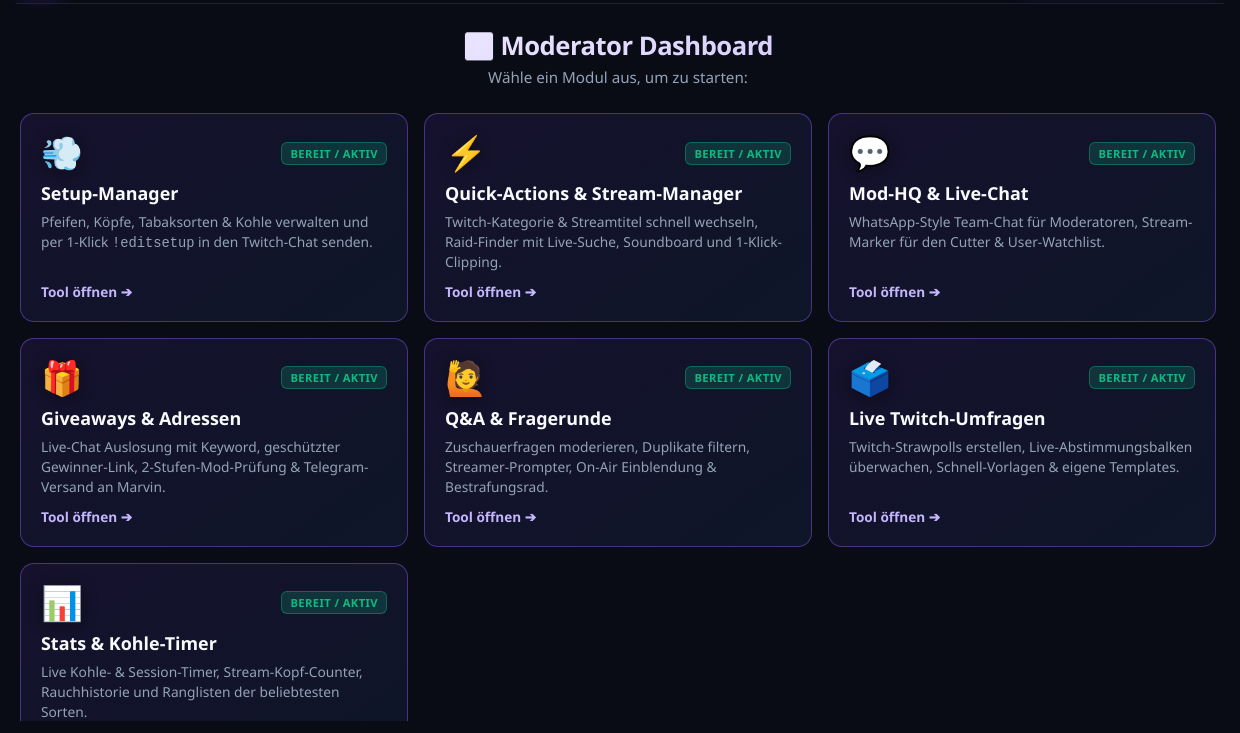
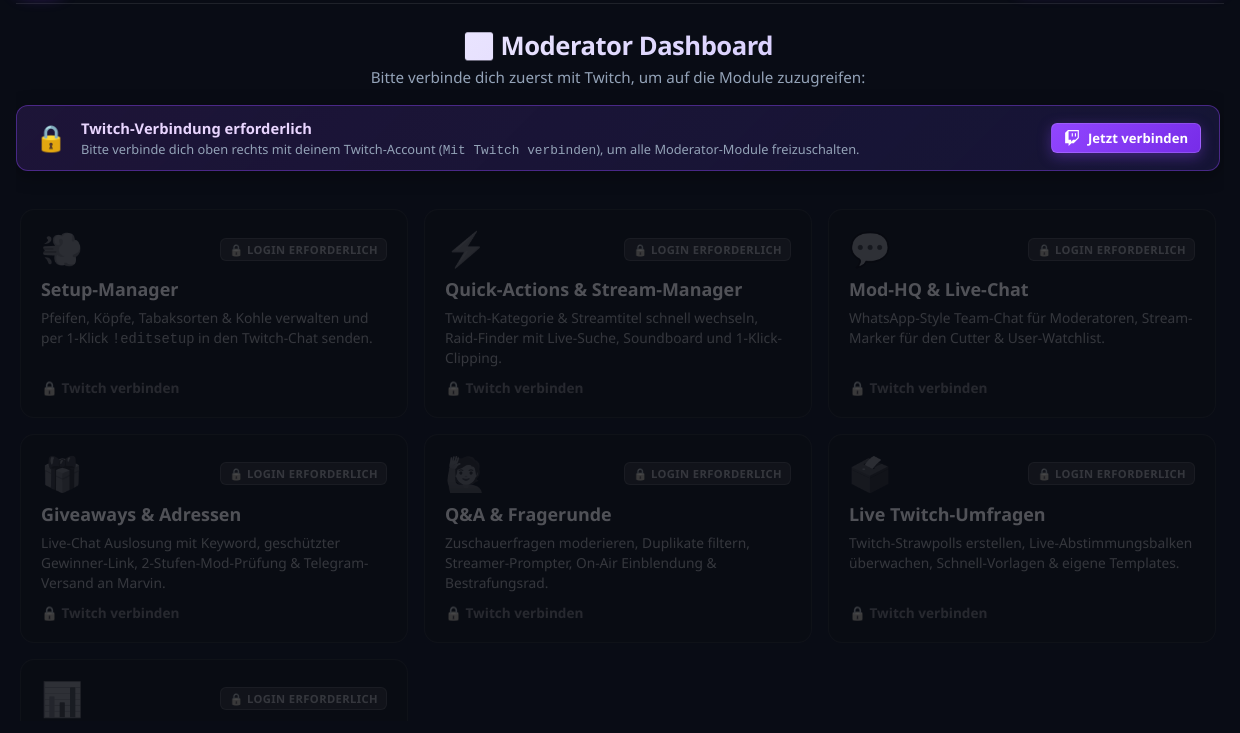
Before and after one commit to BazZTee/shishawg-mod-setup-tool, an Electron app: page src/renderer/index.html in a window 1240 px wide. Shown: the part 67-800 px from the top of the page. Drawn offline with Linux system fonts and the light colour scheme; no server answers.

Commit message:
Fix null-ref in checkTwitchAuth and ensure initial locked state for landing module tiles

```diff
--- a/src/renderer/index.html
+++ b/src/renderer/index.html
@@ -75,7 +75,7 @@
           <p class="landing-subtitle">Wähle ein Modul aus, um zu starten:</p>
         </div>
 
-        <div id="landing-twitch-banner" class="landing-twitch-alert hidden">
+        <div id="landing-twitch-banner" class="landing-twitch-alert">
           <div class="landing-alert-icon">🔒</div>
           <div class="landing-alert-content">
             <strong>Twitch-Verbindung erforderlich</strong>
@@ -89,99 +89,99 @@
 
         <div class="hub-tiles-grid">
           <!-- Tile 1: Setup-Manager -->
-          <div class="hub-tile-card active-module" data-target="view-setup" tabindex="0" role="button">
+          <div class="hub-tile-card locked" data-target="view-setup" tabindex="0" role="button" aria-disabled="true">
             <div class="tile-header">
               <span class="tile-icon">💨</span>
-              <span class="tile-badge ready">Bereit / Aktiv</span>
+              <span class="tile-badge locked">🔒 Login erforderlich</span>
             </div>
             <h3>Setup-Manager</h3>
             <p>Pfeifen, Köpfe, Tabaksorten &amp; Kohle verwalten und per 1-Klick <code>!editsetup</code> in den Twitch-Chat senden.</p>
             <div class="tile-action">
-              <span>Tool öffnen ➔</span>
+              <span>🔒 Twitch verbinden</span>
             </div>
           </div>
 
           <!-- Tile 2: Quick-Actions & Stream-Manager -->
-          <div class="hub-tile-card active-module" data-target="view-quickactions" tabindex="0" role="button">
+          <div class="hub-tile-card locked" data-target="view-quickactions" tabindex="0" role="button" aria-disabled="true">
             <div class="tile-header">
               <span class="tile-icon">⚡</span>
-              <span class="tile-badge ready">Bereit / Aktiv</span>
+              <span class="tile-badge locked">🔒 Login erforderlich</span>
             </div>
             <h3>Quick-Actions &amp; Stream-Manager</h3>
             <p>Twitch-Kategorie &amp; Streamtitel schnell wechseln, Raid-Finder mit Live-Suche, Soundboard und 1-Klick-Clipping.</p>
             <div class="tile-action">
-              <span>Tool öffnen ➔</span>
+              <span>🔒 Twitch verbinden</span>
             </div>
           </div>
 
           <!-- Tile 3: Mod-HQ & Live-Chat -->
-          <div class="hub-tile-card active-module" data-target="view-modchat" tabindex="0" role="button">
+          <div class="hub-tile-card locked" data-target="view-modchat" tabindex="0" role="button" aria-disabled="true">
             <div class="tile-header">
               <span class="tile-icon">💬</span>
               <div style="display:flex; align-items:center; gap:6px;">
                 <span id="hub-modchat-unread" class="tile-unread-counter hidden">0</span>
-                <span class="tile-badge ready">Bereit / Aktiv</span>
+                <span class="tile-badge locked">🔒 Login erforderlich</span>
               </div>
             </div>
             <h3>Mod-HQ &amp; Live-Chat</h3>
             <p>WhatsApp-Style Team-Chat für Moderatoren, Stream-Marker für den Cutter &amp; User-Watchlist.</p>
             <div class="tile-action">
-              <span>Tool öffnen ➔</span>
+              <span>🔒 Twitch verbinden</span>
             </div>
           </div>
 
           <!-- Tile 4: Giveaways & Adressen -->
-          <div class="hub-tile-card active-module" data-target="view-giveaways" tabindex="0" role="button">
+          <div class="hub-tile-card locked" data-target="view-giveaways" tabindex="0" role="button" aria-disabled="true">
             <div class="tile-header">
               <span class="tile-icon">🎁</span>
-              <span class="tile-badge ready">Bereit / Aktiv</span>
+              <span class="tile-badge locked">🔒 Login erforderlich</span>
             </div>
             <h3>Giveaways &amp; Adressen</h3>
             <p>Live-Chat Auslosung mit Keyword, geschützter Gewinner-Link, 2-Stufen-Mod-Prüfung &amp; Telegram-Versand an Marvin.</p>
             <div class="tile-action">
-              <span>Tool öffnen ➔</span>
+              <span>🔒 Twitch verbinden</span>
             </div>
           </div>
 
           <!-- Tile 5: Q&A & Fragerunde -->
-          <div class="hub-tile-card active-module" data-target="view-qna" tabindex="0" role="button">
+          <div class="hub-tile-card locked" data-target="view-qna" tabindex="0" role="button" aria-disabled="true">
             <div class="tile-header">
               <span class="tile-icon">🙋</span>
               <div style="display:flex; align-items:center; gap:6px;">
                 <span id="hub-qna-unread" class="tile-unread-counter hidden">0</span>
-                <span class="tile-badge ready">Bereit / Aktiv</span>
+                <span class="tile-badge locked">🔒 Login erforderlich</span>
               </div>
             </div>
             <h3>Q&amp;A &amp; Fragerunde</h3>
             <p>Zuschauerfragen moderieren, Duplikate filtern, Streamer-Prompter, On-Air Einblendung &amp; Bestrafungsrad.</p>
             <div class="tile-action">
-              <span>Tool öffnen ➔</span>
+              <span>🔒 Twitch verbinden</span>
             </div>
           </div>
 
           <!-- Tile 6: Live Twitch-Umfragen -->
-          <div class="hub-tile-card active-module" data-target="view-polls" tabindex="0" role="button">
+          <div class="hub-tile-card locked" data-target="view-polls" tabindex="0" role="button" aria-disabled="true">
             <div class="tile-header">
               <span class="tile-icon">🗳️</span>
-              <span class="tile-badge ready">Bereit / Aktiv</span>
+              <span class="tile-badge locked">🔒 Login erforderlich</span>
             </div>
             <h3>Live Twitch-Umfragen</h3>
             <p>Twitch-Strawpolls erstellen, Live-Abstimmungsbalken überwachen, Schnell-Vorlagen &amp; eigene Templates.</p>
             <div class="tile-action">
-              <span>Tool öffnen ➔</span>
+              <span>🔒 Twitch verbinden</span>
             </div>
           </div>
 
           <!-- Tile 7: Stats & Timer -->
-          <div class="hub-tile-card active-module" data-target="view-stats" tabindex="0" role="button">
+          <div class="hub-tile-card locked" data-target="view-stats" tabindex="0" role="button" aria-disabled="true">
             <div class="tile-header">
               <span class="tile-icon">📊</span>
-              <span class="tile-badge ready">Bereit / Aktiv</span>
+              <span class="tile-badge locked">🔒 Login erforderlich</span>
             </div>
             <h3>Stats &amp; Kohle-Timer</h3>
             <p>Live Kohle- &amp; Session-Timer, Stream-Kopf-Counter, Rauchhistorie und Ranglisten der beliebtesten Sorten.</p>
             <div class="tile-action">
-              <span>Tool öffnen ➔</span>
+              <span>🔒 Twitch verbinden</span>
             </div>
           </div>
         </div>
```
Also changed, not shown: src/renderer/renderer.js.
